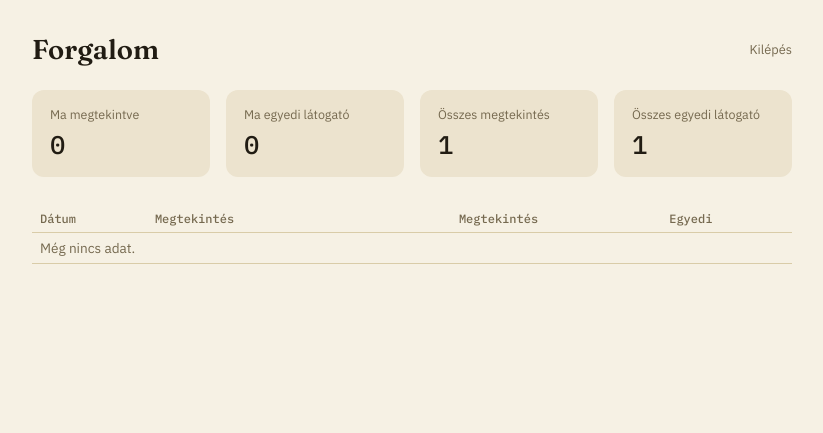
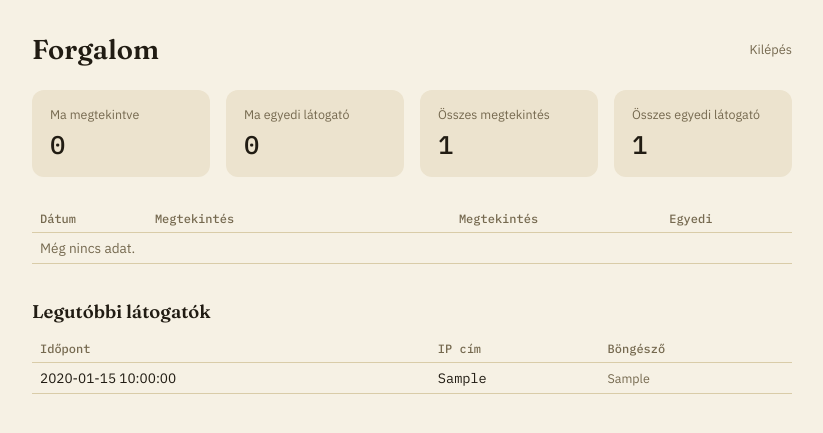
Before and after one commit to puskaister/holasuska, a PHP site: page /admin.php in a window 1280 px wide. Shown: the top 433 px of the page, without its empty margins (228-1051 px from the left). Run offline with PHP 8.4, Linux system fonts and the light colour scheme; the visitor is signed in with stand-in values (Sample User, id 1); tables that the repository leaves empty hold one stand-in row (values such as "Sample post"); data that the repository does not hold is empty.

Commit message:
Legutóbbi látogatók táblázat (IP cím, időpont, böngésző) hozzáadása az admin felülethez
Co-Authored-By: Claude Sonnet 5 <noreply@anthropic.com>

```diff
--- a/admin.php
+++ b/admin.php
@@ -39,6 +39,12 @@ if ($loggedIn) {
     while ($row = $res->fetch_assoc()) $daily[] = $row;
     $maxViews = 1;
     foreach ($daily as $row) $maxViews = max($maxViews, (int)$row['views']);
+
+    $recent = [];
+    $res = $db->query(
+        "SELECT viewedAt, ip, userAgent FROM page_views ORDER BY viewedAt DESC LIMIT 100"
+    );
+    while ($row = $res->fetch_assoc()) $recent[] = $row;
 }
 ?>
 <!doctype html>
@@ -138,6 +144,14 @@ if ($loggedIn) {
   .top-row{display:flex;justify-content:space-between;align-items:center;margin-bottom:24px;}
   .logout{font-size:0.8rem;color:var(--ink-soft);text-decoration:none;}
   .logout:hover{color:var(--ink);}
+  h2{
+    font-family:"Fraunces",serif;
+    font-weight:600;
+    font-size:1.15rem;
+    margin:36px 0 12px;
+  }
+  td.ip{font-family:"IBM Plex Mono",monospace;}
+  td.ua{color:var(--ink-soft);font-size:0.78rem;max-width:280px;overflow:hidden;text-overflow:ellipsis;white-space:nowrap;}
 </style>
 </head>
 <body>
@@ -178,6 +192,25 @@ if ($loggedIn) {
       <?php endif; ?>
     </tbody>
   </table>
+
+  <h2>Legutóbbi látogatók</h2>
+  <table>
+    <thead>
+      <tr><th>Időpont</th><th>IP cím</th><th>Böngésző</th></tr>
+    </thead>
+    <tbody>
+      <?php foreach ($recent as $row): ?>
+      <tr>
+        <td><?= htmlspecialchars($row['viewedAt']) ?></td>
+        <td class="ip"><?= htmlspecialchars($row['ip'] ?? '—') ?></td>
+        <td class="ua"><?= htmlspecialchars($row['userAgent'] ?? '—') ?></td>
+      </tr>
+      <?php endforeach; ?>
+      <?php if (!$recent): ?>
+      <tr><td colspan="3" style="color:var(--ink-soft);">Még nincs adat.</td></tr>
+      <?php endif; ?>
+    </tbody>
+  </table>
 <?php endif; ?>
 </div>
 </body>
```
